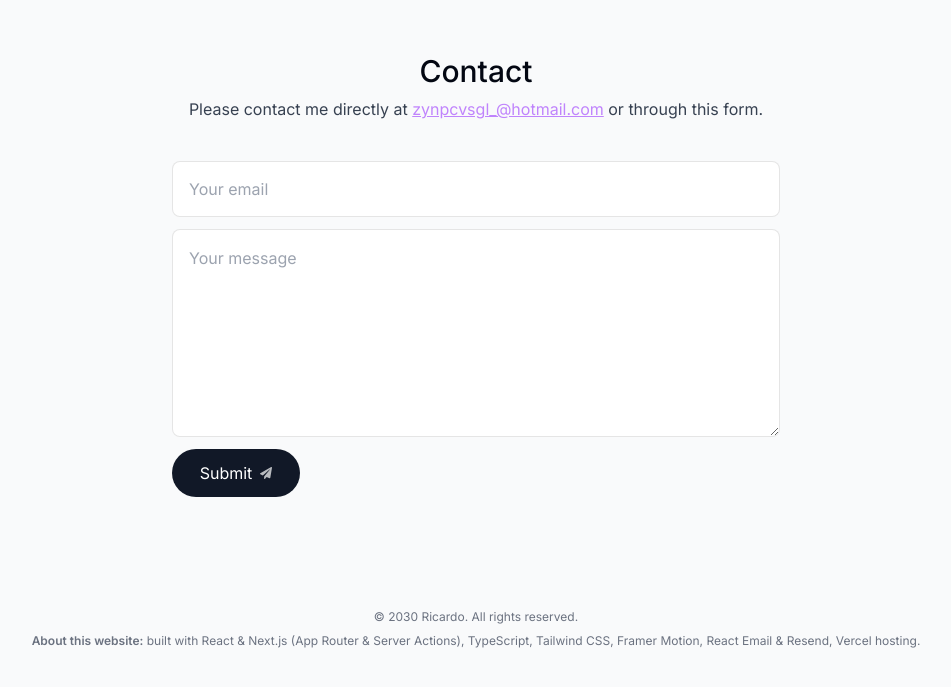
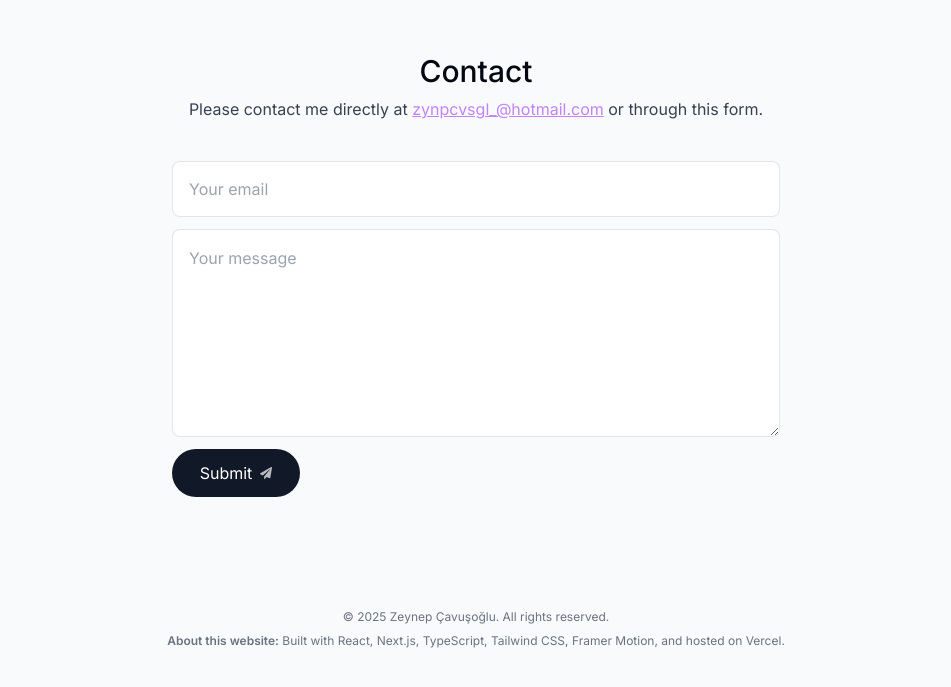
Before and after one commit to zynpcvsgl/Portfolio, a Next.js app: page / in a window 1280 px wide. Shown: the part 5352-6039 px from the top of the page, without its empty margins (164-1115 px from the left). Built offline with nearby package versions, Linux system fonts and the light colour scheme; no server answers.

Commit message:
Update footer.tsx

```diff
--- a/components/footer.tsx
+++ b/components/footer.tsx
@@ -1,15 +1,25 @@
+"use client";
+
 import React from "react";
+import { useLanguage } from "@/context/language-context";
 
 export default function Footer() {
+  const { language } = useLanguage();
+
   return (
     <footer className="mb-10 px-4 text-center text-gray-500">
       <small className="mb-2 block text-xs">
-        &copy; 2030 Ricardo. All rights reserved.
+        {language === "tr"
+          ? "© 2025 Zeynep Çavuşoğlu. Tüm hakları saklıdır."
+          : "© 2025 Zeynep Çavuşoğlu. All rights reserved."}
       </small>
       <p className="text-xs">
-        <span className="font-semibold">About this website:</span> built with
-        React & Next.js (App Router & Server Actions), TypeScript, Tailwind CSS,
-        Framer Motion, React Email & Resend, Vercel hosting.
+        <span className="font-semibold">
+          {language === "tr" ? "Bu web sitesi hakkında:" : "About this website:"}
+        </span>{" "}
+        {language === "tr"
+          ? "React, Next.js, TypeScript, Tailwind CSS, Framer Motion ve Vercel kullanılarak geliştirildi."
+          : "Built with React, Next.js, TypeScript, Tailwind CSS, Framer Motion, and hosted on Vercel."}
       </p>
     </footer>
   );
```
